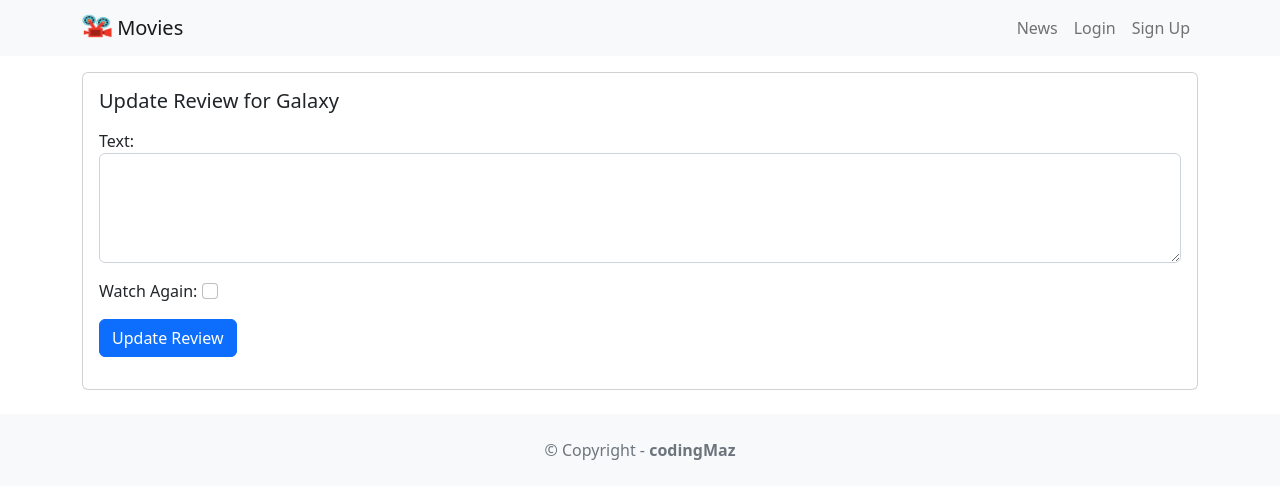
After one commit to mbalandari/movie_first, a Django app: template movie/templates/updatereview.html in a window 1280 px wide. The commit adds this page. Shown: the top 499 px of the page. Run offline with Django 4.2, Linux system fonts and the light colour scheme; the template is opened without the code that fills it: values that come from a table or form of the project are taken from there, others are empty; data comes from the database, SQL or seed files in the repository; both versions use the stored data as it was after the commit; parts of the project's set-up code (start-up, migrations or seed data) failed here and were passed over.

Commit message:
add update review template

```diff
--- a/movie/templates/detail.html
+++ b/movie/templates/detail.html
@@ -35,7 +35,7 @@
                         </h6>
                         <p class="card-text">{{ review.text }}</p>
                         {% if user.is_authenticated and user == review.user %}
-                        <a class="btn btn-primary me-2" href="#">Update</a>
+                        <a class="btn btn-primary me-2" href="{% url 'updatereview' review.id %}">Update</a>
                         <a class="btn btn-danger" href="#">Delete</a>
                         {% endif %}
                     </li>
--- /dev/null
+++ b/movie/templates/updatereview.html
@@ -0,0 +1,29 @@
+{% extends 'base.html' %}
+
+{% block content %}
+<div class="card mb-3">
+    <div class="row g-0">
+        <div>
+            <div class="card-body">
+                <h5 class="card-title">
+                    Update Review for {{ review.movie.title }}
+                </h5>
+                {% if error %}
+                <div class="alert alert-danger mt-3" role="alert">
+                    {{ error }}
+                </div>
+                {% endif %}
+                <p class="card-text">
+                <form method="POST">
+                    {% csrf_token %}
+                    {{ form.as_p }}
+                    <button type="submit" class="btn btn-primary">
+                        Update Review
+                    </button>
+                </form>
+                </p>
+            </div>
+        </div>
+    </div>
+</div>
+{% endblock content %}
```
Also changed, not shown: db.sqlite3.
